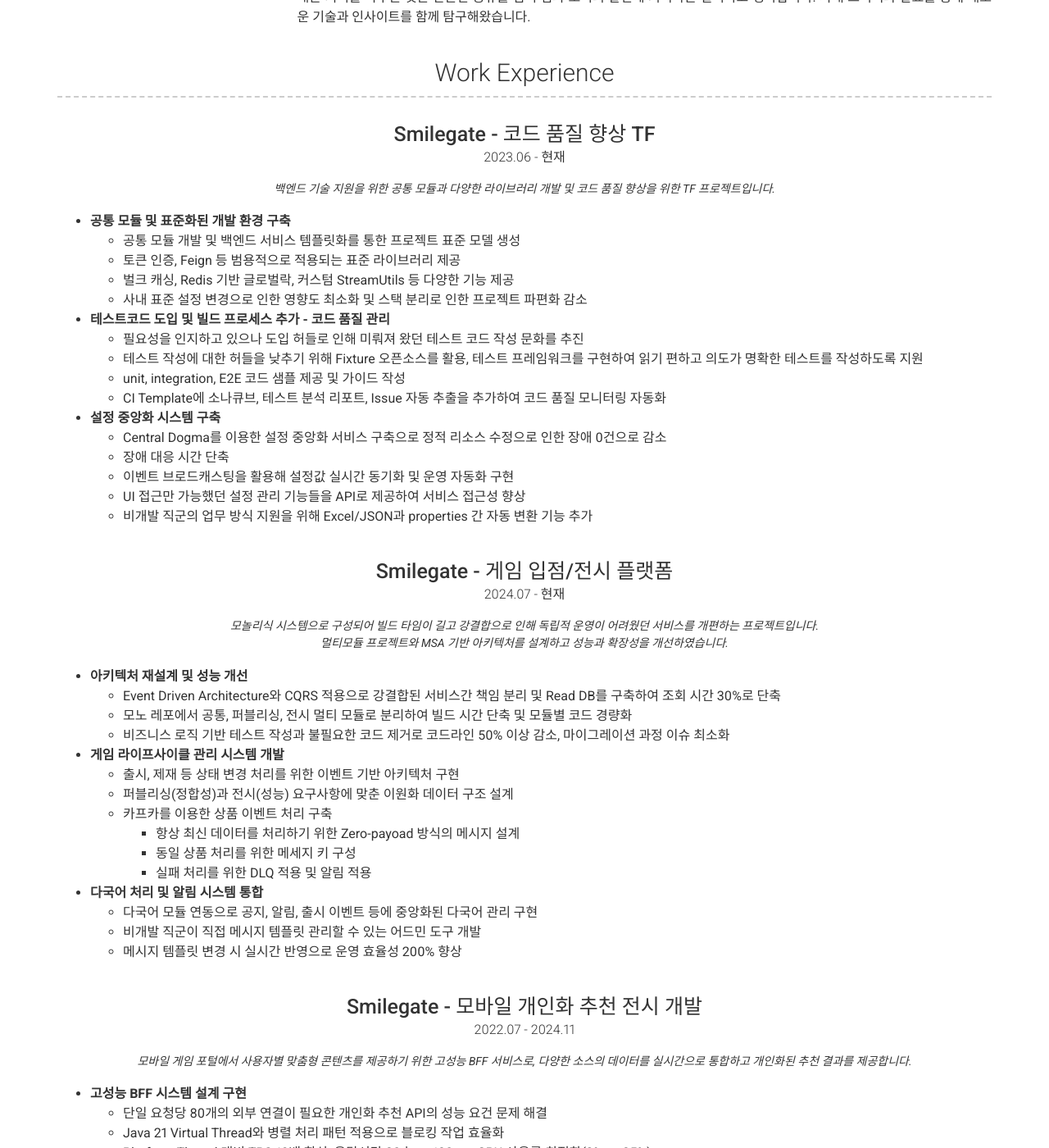
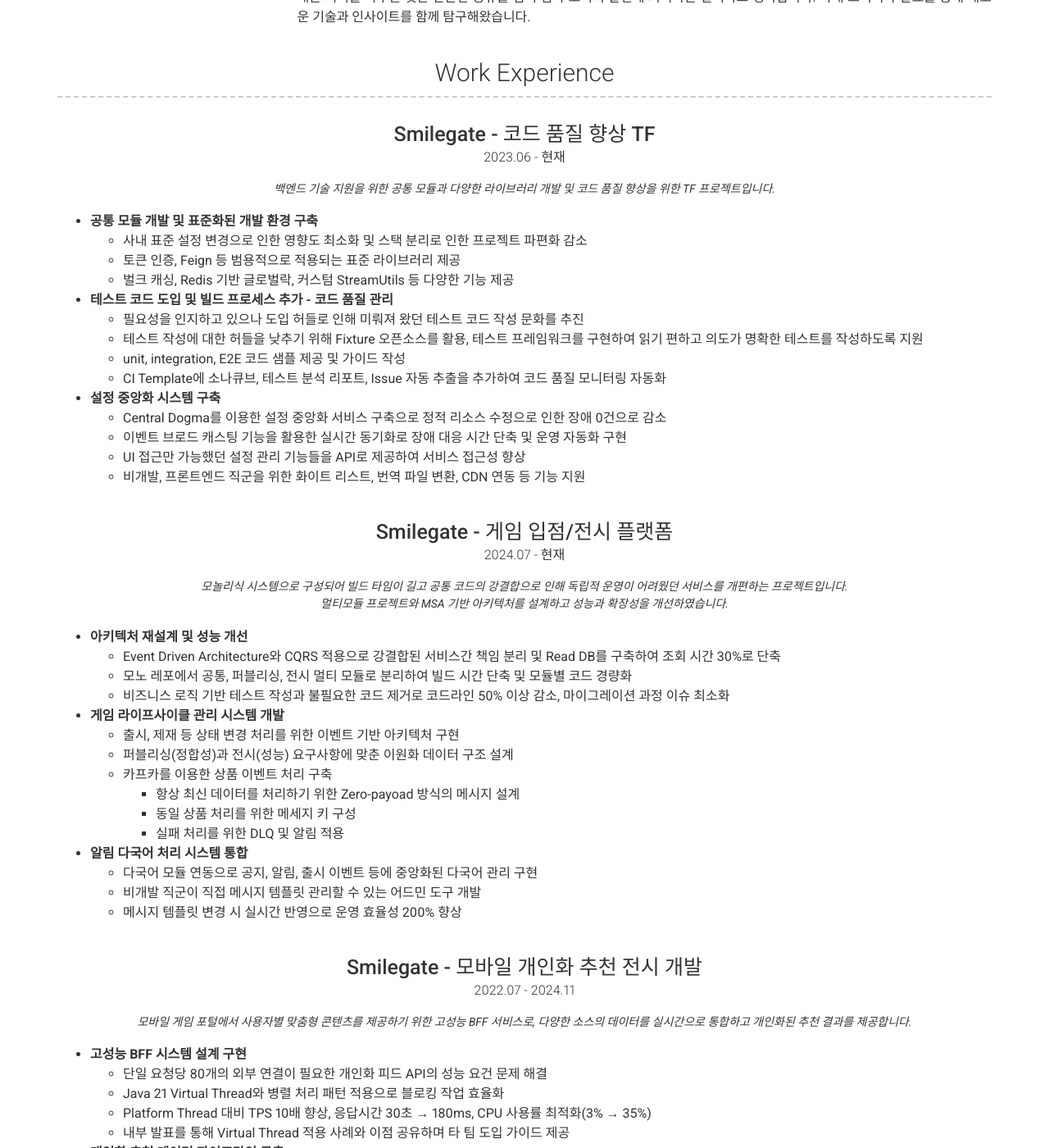
Before and after one commit to im-gnar/im-gnar.github.io, a Jekyll site: the page built from resume.md, in a window 1280 px wide and 1400 px high, scrolled down 668 px. Shown: the whole window at 82% size. Built offline with Jekyll 4.4.1, drawn with Linux system fonts in a browser that asks for light colours; nearby versions of some CDN libraries.

Commit message:
docs: update work experience

```diff
--- a/_data/resume/work-experience.yml
+++ b/_data/resume/work-experience.yml
@@ -10,13 +10,12 @@
       quote: |
         백엔드 기술 지원을 위한 공통 모듈과 다양한 라이브러리 개발 및 코드 품질 향상을 위한 TF 프로젝트입니다.
       description: |
-        * **공통 모듈 및 표준화된 개발 환경 구축**
-          * 공통 모듈 개발 및 백엔드 서비스 템플릿화를 통한 프로젝트 표준 모델 생성
+        * **공통 모듈 개발 및 표준화된 개발 환경 구축**
+          * 사내 표준 설정 변경으로 인한 영향도 최소화 및 스택 분리로 인한 프로젝트 파편화 감소
           * 토큰 인증, Feign 등 범용적으로 적용되는 표준 라이브러리 제공
           * 벌크 캐싱, Redis 기반 글로벌락, 커스텀 StreamUtils 등 다양한 기능 제공
-          * 사내 표준 설정 변경으로 인한 영향도 최소화 및 스택 분리로 인한 프로젝트 파편화 감소
 
-        * **테스트코드 도입 및 빌드 프로세스 추가 - 코드 품질 관리**
+        * **테스트 코드 도입 및 빌드 프로세스 추가 - 코드 품질 관리**
           * 필요성을 인지하고 있으나 도입 허들로 인해 미뤄져 왔던 테스트 코드 작성 문화를 추진
           * 테스트 작성에 대한 허들을 낮추기 위해 Fixture 오픈소스를 활용, 테스트 프레임워크를 구현하여 읽기 편하고 의도가 명확한 테스트를 작성하도록 지원
           * unit, integration, E2E 코드 샘플 제공 및 가이드 작성
@@ -24,16 +23,15 @@
 
         * **설정 중앙화 시스템 구축**
           * Central Dogma를 이용한 설정 중앙화 서비스 구축으로 정적 리소스 수정으로 인한 장애 0건으로 감소
-          * 장애 대응 시간 단축
-          * 이벤트 브로드캐스팅을 활용해 설정값 실시간 동기화 및 운영 자동화 구현
+          * 이벤트 브로드 캐스팅 기능을 활용한 실시간 동기화로 장애 대응 시간 단축 및 운영 자동화 구현
           * UI 접근만 가능했던 설정 관리 기능들을 API로 제공하여 서비스 접근성 향상
-          * 비개발 직군의 업무 방식 지원을 위해 Excel/JSON과 properties 간 자동 변환 기능 추가
+          * 비개발, 프론트엔드 직군을 위한 화이트 리스트, 번역 파일 변환, CDN 연동 등 기능 지원
 
     - layout: top-middle
       title: Smilegate - 게임 입점/전시 플랫폼
       caption: 2024.07 - 현재
       quote: |
-        모놀리식 시스템으로 구성되어 빌드 타임이 길고 강결합으로 인해 독립적 운영이 어려웠던 서비스를 개편하는 프로젝트입니다.
+        모놀리식 시스템으로 구성되어 빌드 타임이 길고 공통 코드의 강결합으로 인해 독립적 운영이 어려웠던 서비스를 개편하는 프로젝트입니다.
         <br>멀티모듈 프로젝트와 MSA 기반 아키텍처를 설계하고 성능과 확장성을 개선하였습니다.
       description: |
         * **아키텍처 재설계 및 성능 개선**
@@ -47,9 +45,9 @@
           * 카프카를 이용한 상품 이벤트 처리 구축
             * 항상 최신 데이터를 처리하기 위한 Zero-payoad 방식의 메시지 설계
             * 동일 상품 처리를 위한 메세지 키 구성
-            * 실패 처리를 위한 DLQ 적용 및 알림 적용
+            * 실패 처리를 위한 DLQ 및 알림 적용
 
-        * **다국어 처리 및 알림 시스템 통합**
+        * **알림 다국어 처리 시스템 통합**
           * 다국어 모듈 연동으로 공지, 알림, 출시 이벤트 등에 중앙화된 다국어 관리 구현
           * 비개발 직군이 직접 메시지 템플릿 관리할 수 있는 어드민 도구 개발
           * 메시지 템플릿 변경 시 실시간 반영으로 운영 효율성 200% 향상
@@ -63,7 +61,7 @@
         모바일 게임 포털에서 사용자별 맞춤형 콘텐츠를 제공하기 위한 고성능 BFF 서비스로, 다양한 소스의 데이터를 실시간으로 통합하고 개인화된 추천 결과를 제공합니다.
       description: |
         * **고성능 BFF 시스템 설계 구현**
-          * 단일 요청당 80개의 외부 연결이 필요한 개인화 추천 API의 성능 요건 문제 해결
+          * 단일 요청당 80개의 외부 연결이 필요한 개인화 피드 API의 성능 요건 문제 해결
           * Java 21 Virtual Thread와 병렬 처리 패턴 적용으로 블로킹 작업 효율화
           * Platform Thread 대비 TPS 10배 향상, 응답시간 30초 → 180ms, CPU 사용률 최적화(3% → 35%)
           * 내부 발표를 통해 Virtual Thread 적용 사례와 이점 공유하며 타 팀 도입 가이드 제공
```
